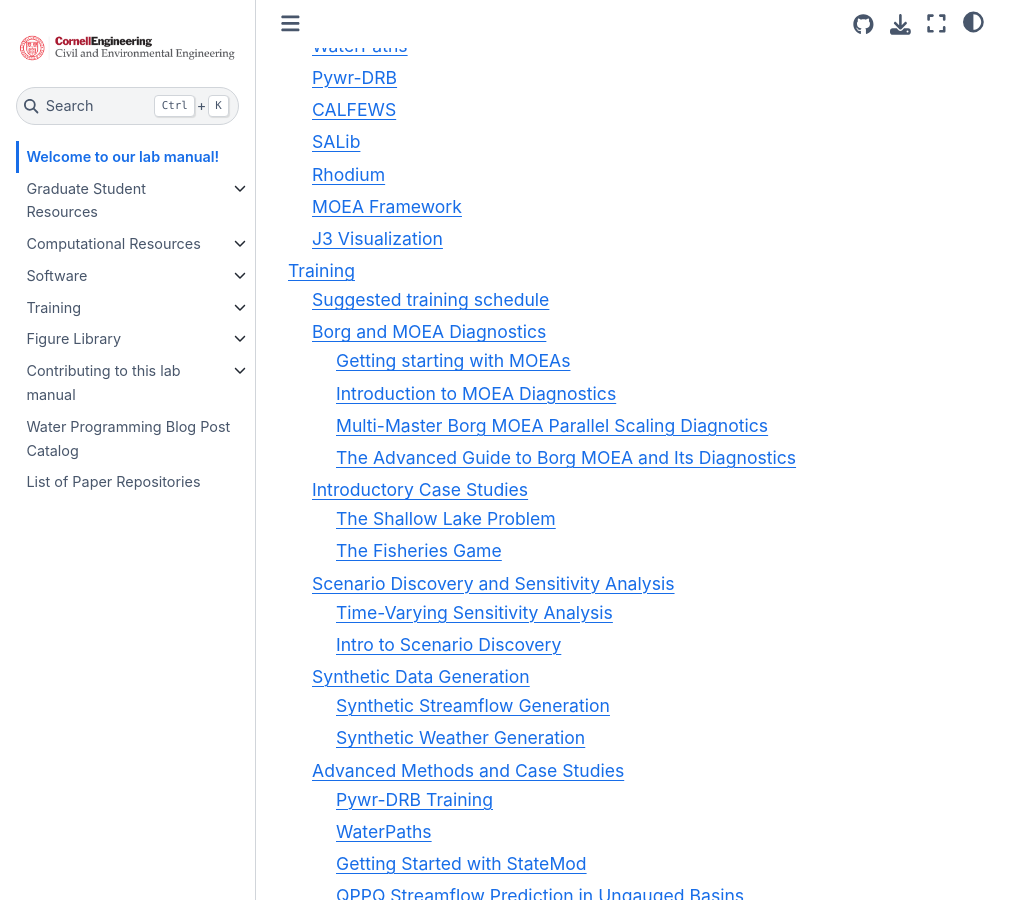
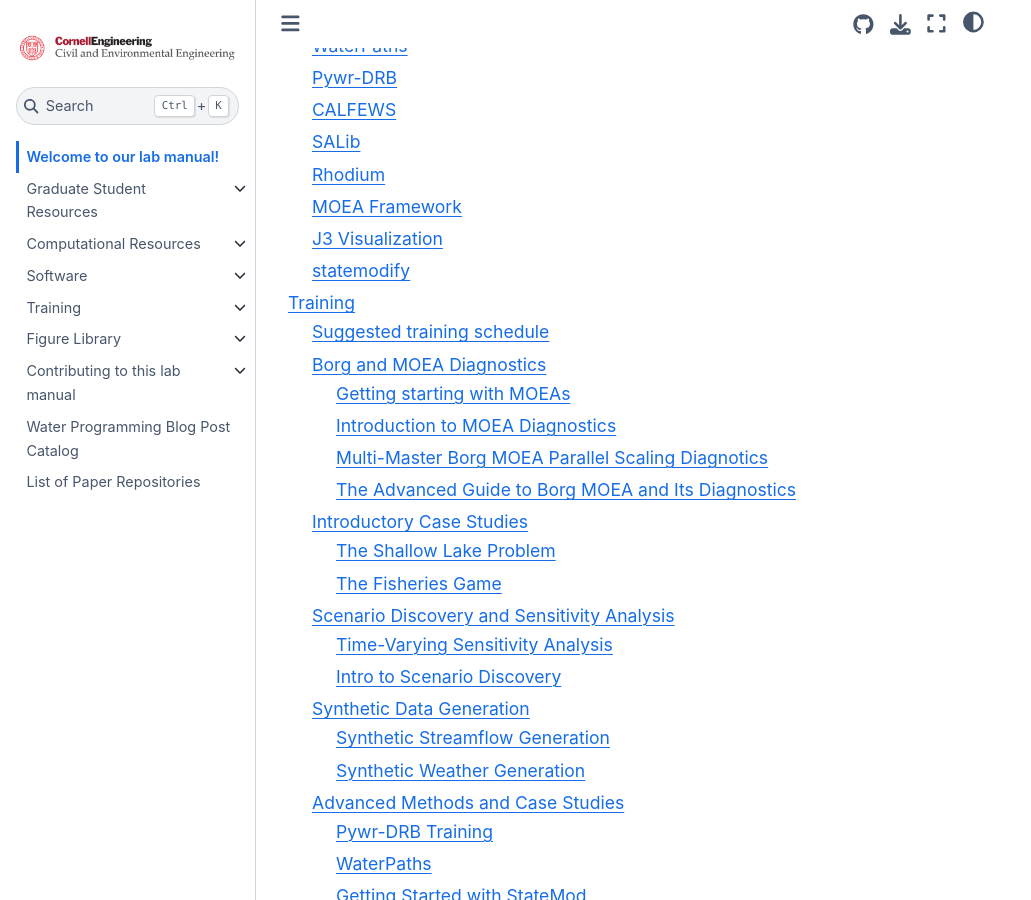
Before and after one commit to reedgroup/reedgroup.github.io, a Jupyter Book: the page built from docs/intro.md, in a window 1280 px wide and 900 px high, scrolled down 1712 px. Shown: the whole window, without its empty margins (0-1031 px from the left). Built offline with Jupyter Book 1.0.4 settings and Sphinx 7.4.7 and the Sphinx Book theme 1.1.4, drawn with Linux system fonts in a browser that asks for light colours; pages that are not in the unit, such as notebooks, are missing from menus.

Commit message:
Update _toc.yml

```diff
--- a/docs/_toc.yml
+++ b/docs/_toc.yml
@@ -38,6 +38,7 @@
     - file: Software/Rhodium.md
     - file: Software/MOEAFramework.md
     - file: Software/J3.md
+    - file: Software/statemodify.md
   - file: Training/Training.md
     sections:
     - file: Training/Schedule.md
```
